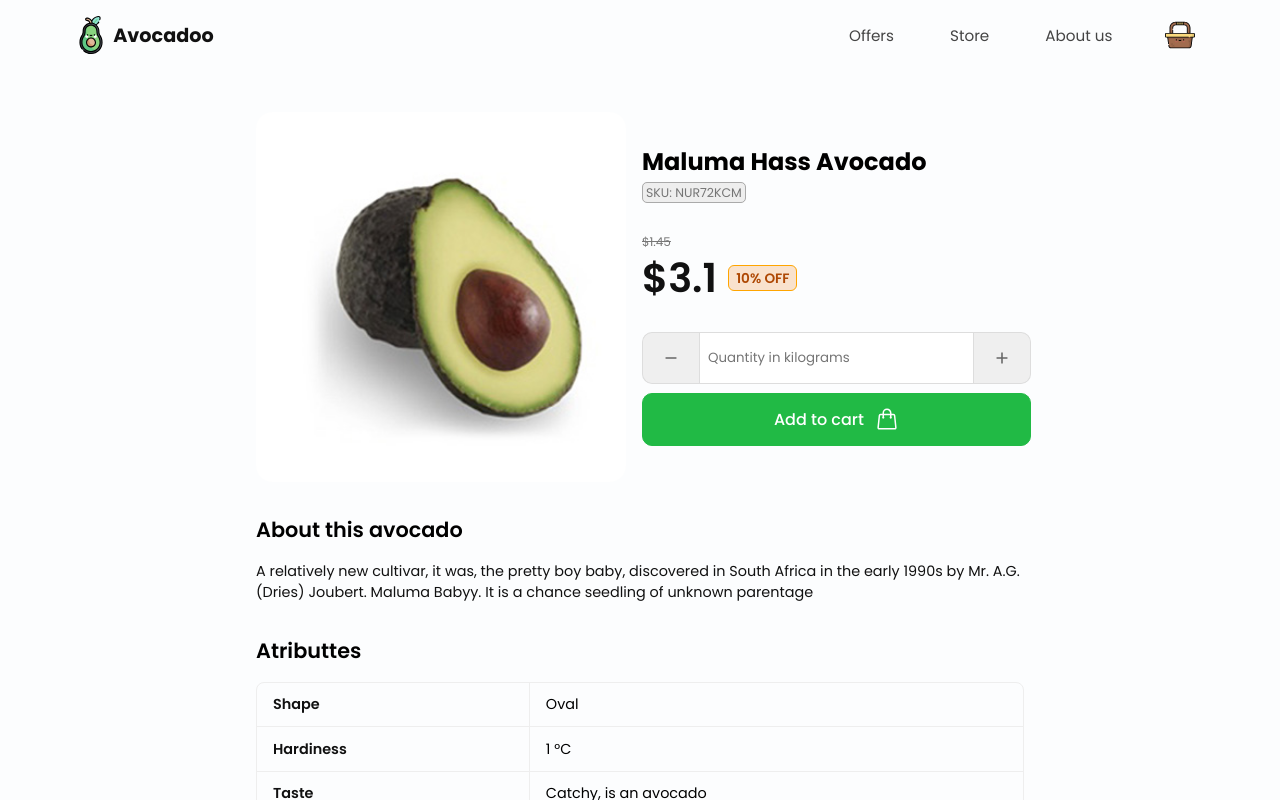
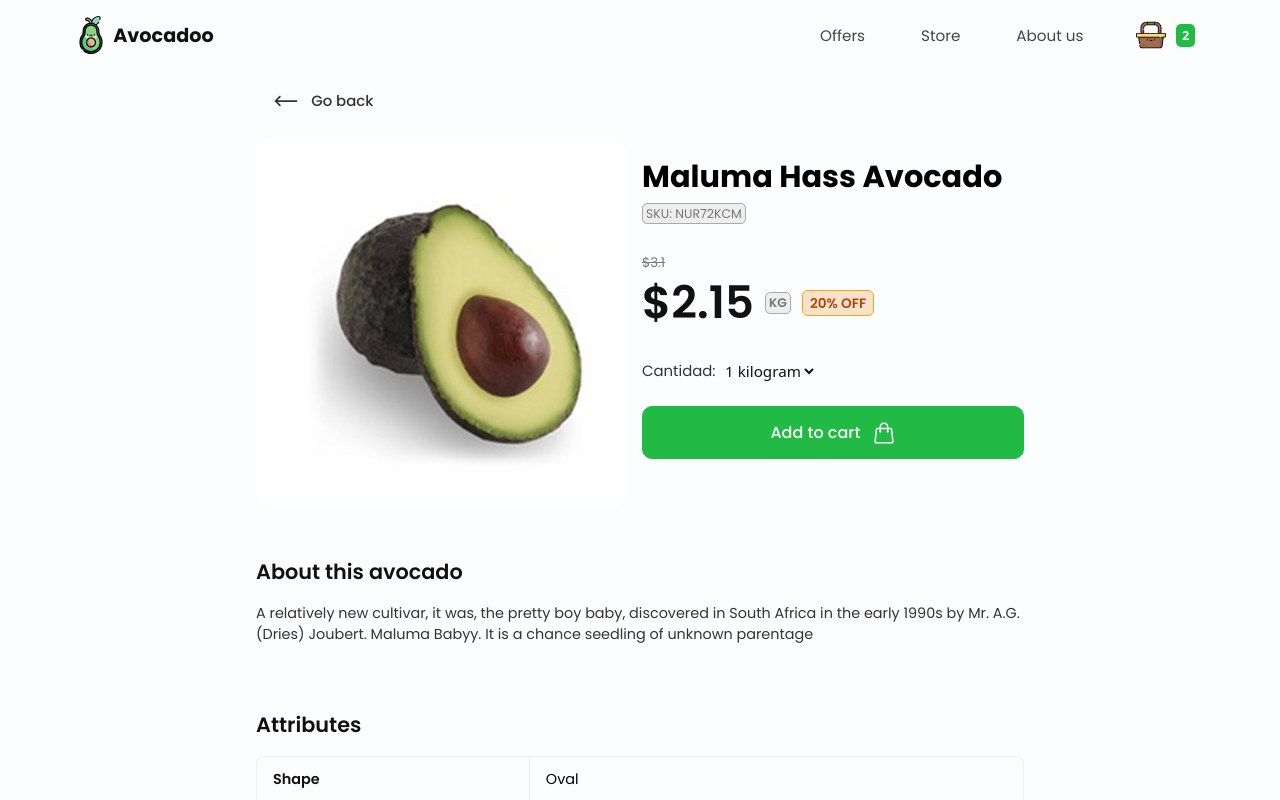
Before and after one commit to devenapuros/Avocadoo, a Next.js app: page /avocado/2zd33b8c in a window 1280 px wide. Shown: the top 800 px of the page. Built offline with nearby package versions, Linux system fonts and the light colour scheme.

Commit message:
Add server side props function to get data

```diff
--- a/components/Cart.jsx
+++ b/components/Cart.jsx
@@ -2,8 +2,9 @@ import Basket from "@icons/Basket";
 
 export const Cart = () => {
     return (
-        <div className="cart">
+        <a href="/cart" className="cart-link">
             <Basket size="30px" />
-        </div>
+            <span className="cart-counter">2</span>
+        </a>
     );
 };
--- a/components/Hero.jsx
+++ b/components/Hero.jsx
@@ -6,8 +6,8 @@ export const Hero = () => {
         <main className="hero">
             <div className="slogans">
                 <h1>
-                    From trees to <br />
-                    your table.
+                    From the trees<br />
+                    to your table.
                 </h1>
                 <p>The best avocados for prepare your favorite food.</p>
                 <div className="button-group">
--- a/components/NumberInput.jsx
+++ b/components/NumberInput.jsx
@@ -4,13 +4,15 @@ import { SubstractIcon } from "@icons/SubstractIcon";
 export const NumberInput = ({ placeholder }) => {
     return (
         <div className="input-container">
-            <button className="btn input-btn left">
-                <SubstractIcon />
-            </button>
-            <input type="number" min="1" step="1" placeholder={placeholder} />
-            <button className="btn input-btn right">
-                <PlusIcon />
-            </button>
+            <label htmlFor="">Cantidad:</label>
+            <select name="" id="" value={1}>
+                <option value="1">1 kilogram</option>
+                <option value="2">2 kilogram</option>
+                <option value="3">3 kilogram</option>
+                <option value="4">4 kilogram</option>
+                <option value="5">5 kilogram</option>
+                <option value="6">6 kilogram</option>
+            </select>
         </div>
     );
 };
--- a/components/ProductCard.jsx
+++ b/components/ProductCard.jsx
@@ -27,7 +27,7 @@ export const ProductCard = ({ avo }) => {
                         </p>
                     </div>
                 </div>
-                {avo.off && <div className="offer-tag">{avo.off}%</div>}
+                {avo.off && <div className="offer-tag">{avo.off}% OFF</div>}
             </a>
         </Link>
     );
--- /dev/null
+++ b/icons/LeftArrowIcon.jsx
@@ -0,0 +1,20 @@
+import React from "react";
+
+export const LeftArrowIcon = () => {
+    return (
+        <svg
+            xmlns="http://www.w3.org/2000/svg"
+            fill="none"
+            viewBox="0 0 24 24"
+            strokeWidth={1.5}
+            height={28}
+            width={28}
+        >
+            <path
+                strokeLinecap="round"
+                strokeLinejoin="round"
+                d="M6.75 15.75L3 12m0 0l3.75-3.75M3 12h18"
+            />
+        </svg>
+    );
+};
--- a/pages/avocado/[id].js
+++ b/pages/avocado/[id].js
@@ -6,64 +6,77 @@ import Image from "next/image";
 import PosMeMuero from "@icons/PosMeMuero";
 import { SecondaryButton } from "@components/SecondaryButton";
 import { BagIcon } from "@icons/BagIcon";
+import { LeftArrowIcon } from "@icons/LeftArrowIcon";
 
-export default function ProductItem() {
+export const getServerSideProps = async (context) => {
+    const res = await fetch(
+        `http://localhost:3000/api/avocado/${context.params["id"]}`
+    );
+    const response = await res.json();
+    return {
+        props: {
+            response,
+        },
+    };
+};
+
+export default function ProductItem({ response }) {
+    const avo = response.data;
     const router = useRouter();
-    const productId = router.query.id;
-    const [avocadoDetails, setAvocadoDetails] = useState(null);
-
-    useEffect(() => {
-        fetch(`http://localhost:3000/api/avocado/${productId}`)
-            .then((res) => res.json())
-            .then((response) => {
-                console.log(response);
-                const { data } = response;
-                setAvocadoDetails(data);
-            });
-    }, []);
-
-    useEffect(() => {
-        console.log(productId);
-    }, [productId]);
 
     return (
         <div>
-            {!avocadoDetails && (
+            {!avo && (
                 <section className="product-detail not-found">
                     <PosMeMuero size="200px" />
-                    <h1>Sorry! We could not find the product.</h1>
-                    <SecondaryButton
-                        label="Go to the store"
-                        icon={<img src="/avo.svg" width="32px" height="auto" />}
-                    />
+                    <h1>
+                        Sorry! We could not find the avocado you are looking
+                        for.
+                    </h1>
+                    <a href="/store" className="btn secondary-btn">
+                        Go to the store
+                    </a>
                 </section>
             )}
-            {avocadoDetails && (
+            {avo && (
                 <section className="product-detail">
+                    <button
+                        className="btn back-btn"
+                        onClick={() => router.back()}
+                    >
+                        <LeftArrowIcon />
+                        Go back
+                    </button>
                     <div className="product-data">
-                        <Image
-                            src={avocadoDetails.image}
-                            width="370px"
-                            height="370px"
-                        />
+                        <Image src={avo.image} width="370px" height="370px" />
                         <div className="product-right">
                             <div>
-                                <h1>{avocadoDetails.name}</h1>
+                                <h1 className="product-title">{avo.name}</h1>
                                 <small className="kg-label">
-                                    SKU: {avocadoDetails.sku}
+                                    SKU: {avo.sku}
                                 </small>
                             </div>
                             <div>
-                                <small className="text-muted muted-price">
-                                    $1.45
-                                </small>
-                                <span className="price">
-                                    {`$${avocadoDetails.price}`}
-                                    <div className="offer-tag">10% OFF</div>
-                                </span>
+                                {avo.off && (
+                                    <small className="text-muted muted-price">
+                                        ${avo.price}
+                                    </small>
+                                )}
+                                <div className="price">
+                                    <span>${avo.offPrice || avo.price}</span>
+                                    <span className="kg-label">KG</span>
+                                    {avo.off && (
+                                        <div className="offer-tag">
+                                            {avo.off}% OFF
+                                        </div>
+                                    )}
+                                </div>
                             </div>
                             <div className="add-container">
-                                <NumberInput placeholder="Quantity in kilograms" />
+                                <NumberInput
+                                    placeholder="Quantity in kilograms"
+                                    min={1}
+                                />
                                 <PrimaryButton
                                     label="Add to cart"
                                     icon={<BagIcon />}
@@ -73,25 +86,23 @@ export default function ProductItem() {
                     </div>
                     <article>
                         <h2>About this avocado</h2>
-                        <p>{avocadoDetails.attributes.description}</p>
+                        <p>{avo.attributes?.description}</p>
                     </article>
                     <article>
-                        <h2>Atributtes</h2>
+                        <h2>Attributes</h2>
                         <table>
                             <tbody>
                                 <tr>
                                     <td>Shape</td>
-                                    <td>{avocadoDetails.attributes.shape}</td>
+                                    <td>{avo.attributes?.shape}</td>
                                 </tr>
                                 <tr>
                                     <td>Hardiness</td>
-                                    <td>
-                                        {avocadoDetails.attributes.hardiness}
-                                    </td>
+                                    <td>{avo.attributes?.hardiness}</td>
                                 </tr>
                                 <tr>
                                     <td>Taste</td>
-                                    <td>{avocadoDetails.attributes.taste}</td>
+                                    <td>{avo.attributes?.taste}</td>
                                 </tr>
                             </tbody>
                         </table>
--- a/styles/global.css
+++ b/styles/global.css
@@ -4,12 +4,12 @@
     --title-color: #111;
     --text-color: #333;
     --gray-color: #666;
+    --hover: #ececec;
 }
 
 * {
     margin: 0;
     padding: 0;
-    appearance: none;
     list-style-type: none;
     box-sizing: border-box;
     font-family: "Poppins", sans-serif;
@@ -124,21 +124,34 @@ body {
 
 /* CART */
 
-.cart {
+.cart-link {
     padding: 0.7rem 1.3rem;
     display: flex;
     justify-content: center;
     align-items: center;
-    gap: 0.4rem;
+    gap: 0.6rem;
     border-radius: 32px;
     transition: background-color 300ms ease;
+    text-decoration: none;
     font-weight: 600;
     color: #222;
 }
 
-.cart:hover {
+.cart-link:hover {
     background-color: #eee;
     cursor: pointer;
+}
+
+.cart-link .cart-counter {
+    padding: 2px 6px 3px;
+    display: flex;
+    align-items: center;
+    border-radius: 5px;
+    background-color: var(--green-color-alt);
+    font-size: 0.8rem;
+    font-family: system-ui, -apple-system, BlinkMacSystemFont, "Segoe UI",
+        Roboto, Oxygen, Cantarell, "Open Sans", "Helvetica Neue", sans-serif;
+    color: white;
 }
 
 /*FOOTER */
@@ -388,7 +401,7 @@ body {
 .muted-price {
     text-decoration: line-through;
     color: #777;
-    font-size: 0.75rem;
+    font-size: 0.83rem;
 }
 
 .price {
@@ -432,23 +445,25 @@ body {
 .product-detail {
     display: flex;
     flex-direction: column;
-    margin: 7rem auto;
+    margin: 5rem auto;
     width: 100%;
     max-width: 768px;
-    gap: 2rem;
+    gap: 1rem;
 }
 
 .product-detail.not-found {
     margin: 6rem 20rem;
     justify-content: center;
     align-items: center;
+    gap: 2rem;
 }
 
 .product-detail.not-found h1 {
-    color: #444;
+    color: var(--text-color);
 }
 
 .product-detail article {
+    margin: 2rem 0 1rem;
     display: flex;
     flex-direction: column;
     gap: 1rem;
@@ -457,11 +472,12 @@ body {
 .product-detail h2 {
     font-weight: 600;
     font-size: 1.3rem;
+    color: var(--title-color);
 }
 
 .product-detail p {
     font-size: 0.9rem;
-    color: #111;
+    color: var(--text-color);
 }
 
 .product-detail table {
@@ -483,7 +499,7 @@ body {
 
 .product-detail table tr td:first-child {
     font-weight: 600;
-    color: #111;
+    color: var(--title-color);
 }
 
 .product-detail table tr td:last-child {
@@ -496,6 +512,10 @@ body {
     gap: 1rem;
 }
 
+.product-detail .product-data .product-title {
+    font-size: 1.9rem;
+}
+
 .product-detail .product-data img {
     border-radius: 1rem;
 }
@@ -503,53 +523,68 @@ body {
 .product-data .product-right {
     display: flex;
     flex-direction: column;
-    padding-top: 2rem;
+    padding-top: 1rem;
     gap: 1.5rem;
 }
 
 .product-data .product-right .price {
-    font-size: 2.5rem;
+    font-size: 2.8rem;
     gap: 0.7rem;
 }
 
 .product-data .product-right .add-container {
     display: flex;
     flex-direction: column;
-    gap: 0.6rem;
+    gap: 1.5rem;
+}
+
+.product-detail .back-btn {
+    padding: 0.45rem 1rem;
+    width: fit-content;
+    background-color: transparent;
+    color: var(--text-color);
+    font-size: 0.93rem;
+}
+
+.product-detail .back-btn:hover {
+    color: var(--title-color);
+}
+
+.product-detail .back-btn svg {
+    stroke: var(--text-color);
+    transition: all 300ms ease;
+}
+
+.product-detail .back-btn:hover svg {
+    transform: translateX(-0.4rem);
+    stroke: var(--title-color);
 }
 
 /* NUMBER INPUT */
 
 .input-container {
     display: flex;
+    align-items: center;
+    gap: 0.35rem;
 }
 
-.input-container input {
-    outline: none;
-    border: 1px solid #ddd;
-    padding: 0 0.5rem;
-    -webkit-appearance: textfield;
-    -moz-appearance: textfield;
-    appearance: textfield;
+.add-container label {
+    font-size: 0.93rem;
+    color: var(--text-color);
 }
 
-.input-btn {
-    border: 1px solid #ddd;
+.input-container select {
+    outline: none;
+    border: 0;
+    font-size: 0.95rem;
+    font-weight: 500;
+    font-family: system-ui, -apple-system, BlinkMacSystemFont, "Segoe UI",
+        Roboto, Oxygen, Cantarell, "Open Sans", "Helvetica Neue", sans-serif;
+    color: var(--title-color);
+    background-color: transparent;
+    transition: all 300ms ease;
 }
 
-.input-btn svg {
-    fill: #666;
-    transform: scale(0.78);
+.input-container select:hover {
+    cursor: pointer;
 }
-
-.input-btn.left {
-    border-top-right-radius: 0;
-    border-bottom-right-radius: 0;
-    border-right: 0;
-}
-
-.input-btn.right {
-    border-top-left-radius: 0;
-    border-bottom-left-radius: 0;
-    border-left: 0;
-}
```
